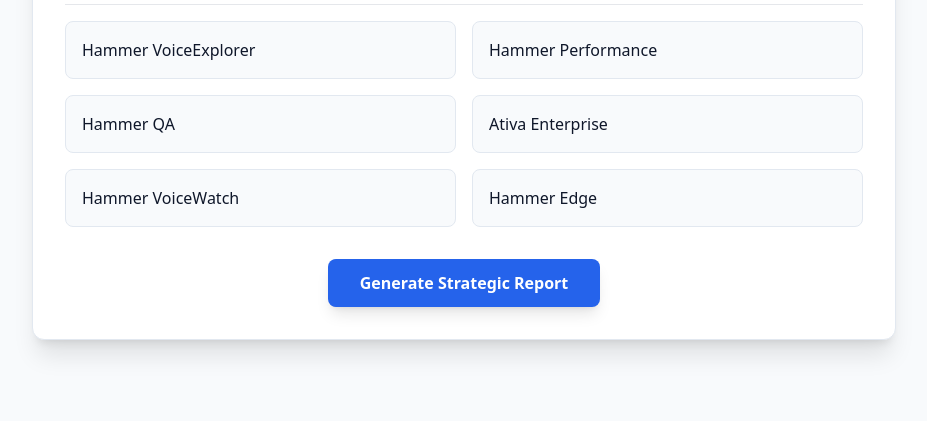
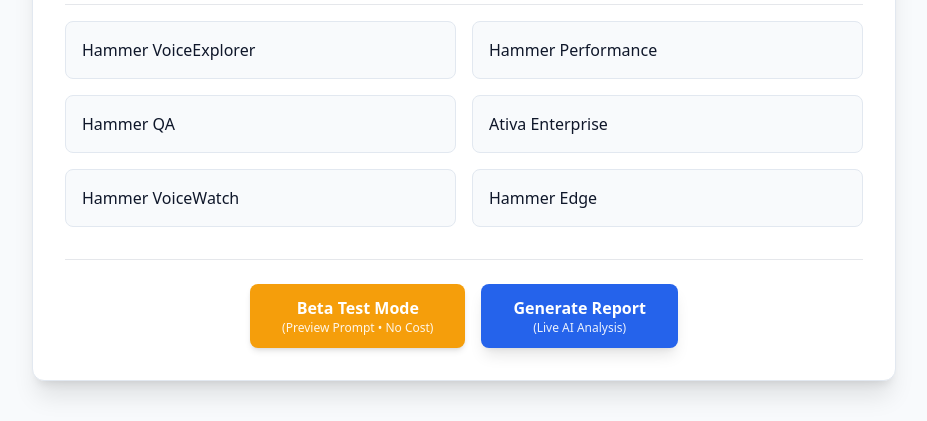
Before and after one commit to hammerlab-eric/hammer-roi-calculator, a Flask app: page / in a window 1280 px wide. Shown: the part 915-1336 px from the top of the page, without its empty margins (176-1103 px from the left). Before the commit the page ends 1270 px from the top, so only its background shows below. Run offline with Flask 3, Linux system fonts and the light colour scheme; some libraries are stand-ins or nearby versions.

Commit message:
Update index.html

```diff
--- a/templates/index.html
+++ b/templates/index.html
@@ -25,9 +25,22 @@
         }
     </style>
     <script>
-        function showLoading() {
-            document.getElementById('submitBtn').classList.add('hidden');
-            document.getElementById('loadingBtn').classList.remove('hidden');
+        function setModeAndSubmit(mode) {
+            document.getElementById('modeField').value = mode;
+
+            // Hide buttons, show spinner
+            document.getElementById('btnContainer').classList.add('hidden');
+            document.getElementById('loadingContainer').classList.remove('hidden');
+
+            // Update Loading Text based on mode
+            const loadingText = document.getElementById('loadingText');
+            if (mode === 'beta') {
+                loadingText.innerText = "Constructing Beta Preview (No Cost)...";
+            } else {
+                loadingText.innerText = "Generating AI Analysis ($)...";
+            }
+
+            document.getElementById('roiForm').submit();
         }
     </script>
 </head>
@@ -39,7 +52,8 @@
             <p class="text-slate-500 mt-2">AI-Powered Business Case Builder</p>
         </div>
 
-        <form action="/generate" method="POST" class="bg-white shadow-xl rounded-xl p-8 border border-slate-200" onsubmit="showLoading()">
+        <form id="roiForm" action="/generate" method="POST" class="bg-white shadow-xl rounded-xl p-8 border border-slate-200">
+            <input type="hidden" name="mode" id="modeField" value="live">
 
             <div class="mb-8 bg-red-50 p-4 rounded-lg border border-red-100">
                 <label class="block text-sm font-bold text-red-700 mb-1">Access Code</label>
@@ -107,13 +121,23 @@
                 </div>
             </div>
 
-            <div class="text-center mt-8">
-                <button id="submitBtn" type="submit" class="bg-blue-600 hover:bg-blue-700 text-white font-bold py-3 px-8 rounded-lg shadow-lg transform transition hover:-translate-y-1 w-full md:w-auto">
-                    Generate Strategic Report
-                </button>
-                <button id="loadingBtn" type="button" class="hidden bg-blue-400 text-white font-bold py-3 px-8 rounded-lg w-full md:w-auto cursor-not-allowed flex items-center justify-center gap-2">
-                    <div class="spinner"></div> Generating Analysis...
-                </button>
+            <div class="mt-8 border-t pt-6">
+                <div id="btnContainer" class="flex flex-col md:flex-row gap-4 justify-center items-center">
+                    <button type="button" onclick="setModeAndSubmit('beta')" class="w-full md:w-auto bg-amber-500 hover:bg-amber-600 text-white font-bold py-3 px-8 rounded-lg shadow-md transform transition hover:-translate-y-1 flex flex-col items-center">
+                        <span>Beta Test Mode</span>
+                        <span class="text-xs font-normal opacity-90">(Preview Prompt • No Cost)</span>
+                    </button>
+
+                    <button type="button" onclick="setModeAndSubmit('live')" class="w-full md:w-auto bg-blue-600 hover:bg-blue-700 text-white font-bold py-3 px-8 rounded-lg shadow-lg transform transition hover:-translate-y-1 flex flex-col items-center">
+                        <span>Generate Report</span>
+                        <span class="text-xs font-normal opacity-90">(Live AI Analysis)</span>
+                    </button>
+                </div>
+
+                <div id="loadingContainer" class="hidden flex justify-center items-center gap-3 py-4">
+                    <div class="spinner border-slate-400 border-t-blue-600"></div>
+                    <span id="loadingText" class="text-slate-600 font-medium">Processing...</span>
+                </div>
             </div>
 
         </form>
```
